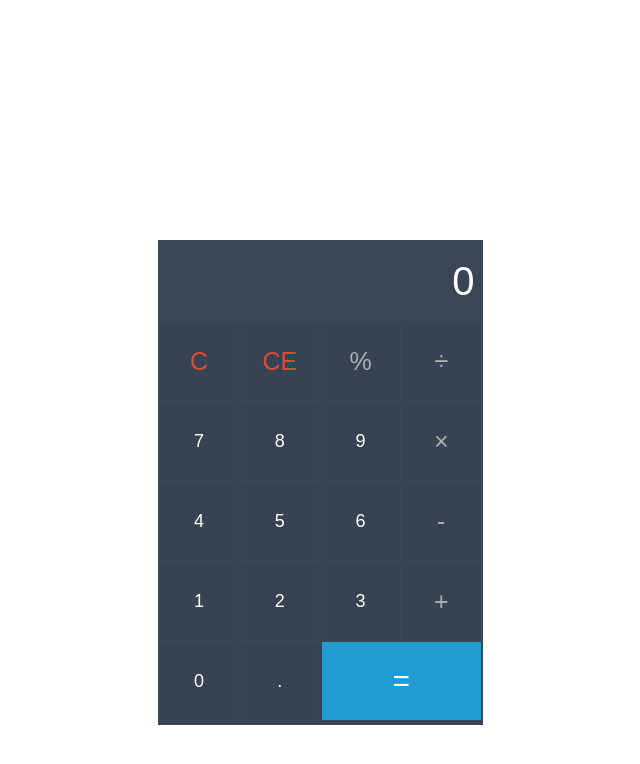
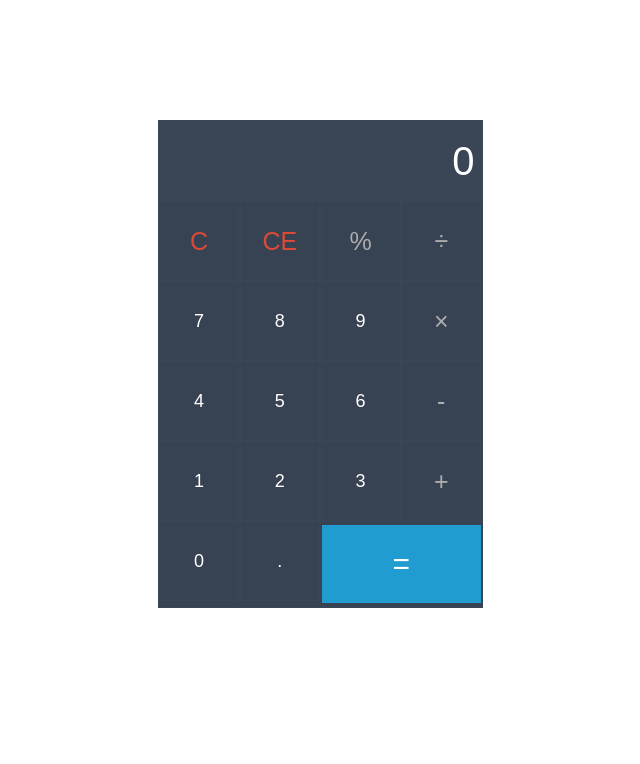
Before and after one commit to brewswain/Calculator, a plain HTML site: page index.html in a window 1280 px wide. Shown: the whole page, without its empty margins (354-994 px from the left). Drawn offline with Linux system fonts and the light colour scheme.

Commit message:
Edit calculator positioning

```diff
--- a/style/main.css
+++ b/style/main.css
@@ -18,7 +18,7 @@ body {
 .calculator {
   position: absolute;
   left: 40%;
-  top: 30%;
+  top: 15%;
   border: 1px solid #3a4655;
   background-color: #374352;
   width: 325px;
@@ -75,7 +75,8 @@ body {
   font-size: 3rem;
   background-color: #209cd0;
   border: 1px solid #374352;
-  margin-bottom: 2%;
+  margin-bottom: 3px;
+  margin-top: 2%;
 }
 .calculator-keys .equals:hover {
   background-color: #00b3ff;
```
